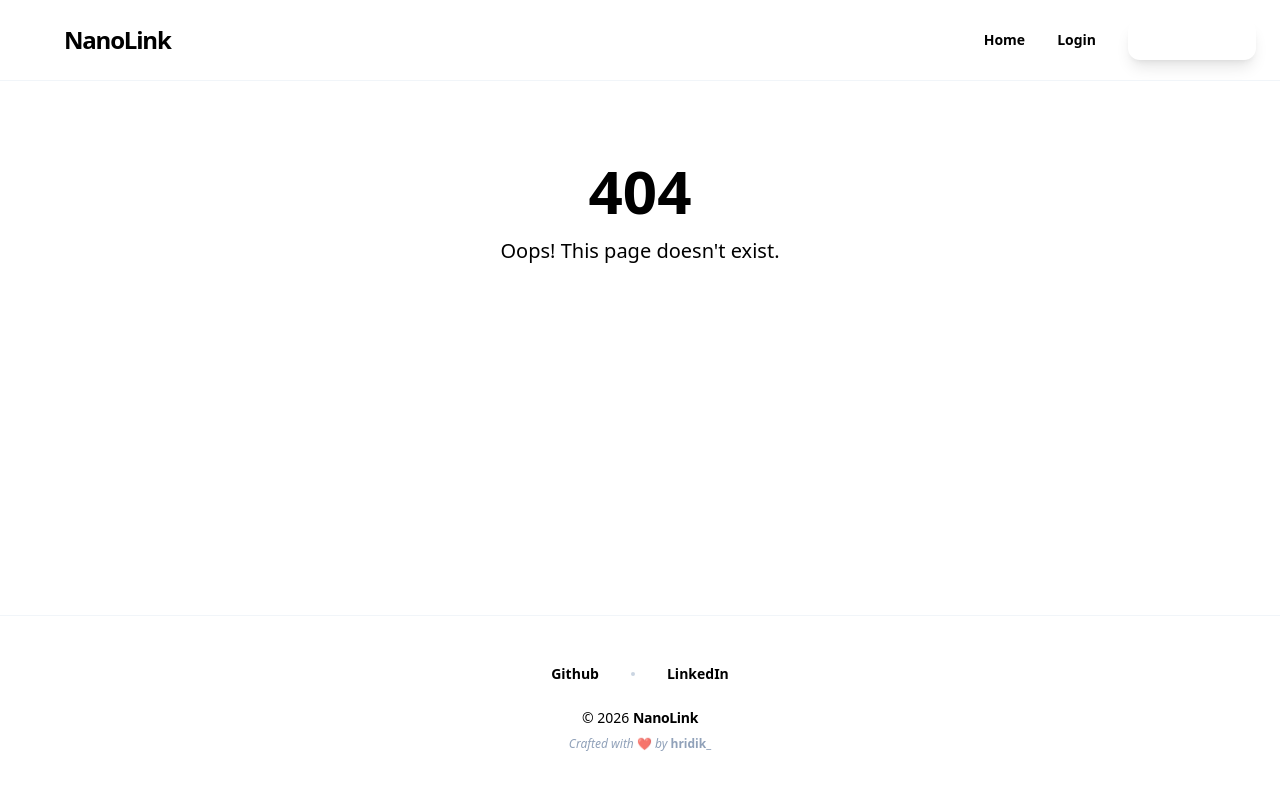
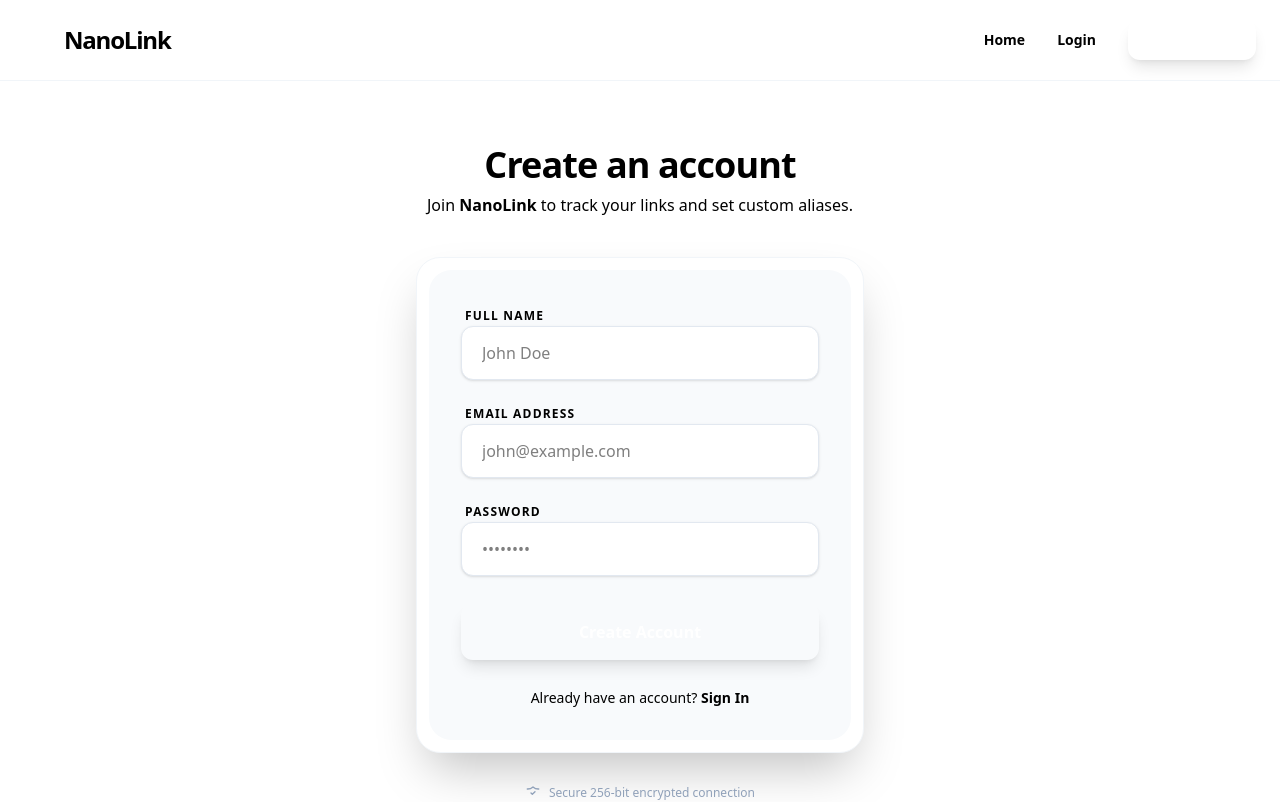
Before and after one commit to hridik-suresh/NanoLink-url_shortener, a React app in the folder frontend/: page /register in a window 1280 px wide. Before the commit this address had no page. Shown: the top 802 px of the page. Built offline with nearby package versions, Linux system fonts and the light colour scheme; the HTML template or start-up script is replaced by a standard one.

Commit message:
Add Register component and routing for user registration.

```diff
--- a/frontend/src/App.jsx
+++ b/frontend/src/App.jsx
@@ -2,12 +2,12 @@ import { BrowserRouter as Router, Routes, Route } from "react-router-dom";
 import Navbar from "./components/Navbar";
 import Footer from "./components/Footer";
 import Home from "./pages/Home";
+import Register from "./pages/Register";
 
 
 function App() {
   return (
     <Router>
-
       <div className="min-h-screen flex flex-col bg-white font-sans selection:bg-primary/20 selection:text-primary">
         {/* Navigation Bar */}
         <Navbar />
@@ -15,6 +15,7 @@ function App() {
         <main className="grow w-full max-w-7xl mx-auto px-6 mb-20">
           <Routes>
             <Route path="/" element={<Home />} />
+            <Route path="/register" element={<Register />} />
 
 
             {/* Fallback for 404 */}
--- /dev/null
+++ b/frontend/src/pages/Register.jsx
@@ -0,0 +1,128 @@
+import React, { useState } from "react";
+import { Link } from "react-router-dom";
+
+const Register = () => {
+  const [formData, setFormData] = useState({
+    name: "",
+    email: "",
+    password: "",
+  });
+
+  const handleSubmit = (e) => {
+    e.preventDefault();
+    console.log("Registering with:", formData);
+    // Logic will be added when I implement Redux Toolkit
+  };
+
+  return (
+    <div className="flex flex-col items-center justify-center pt-8 md:pt-16 animate-in fade-in slide-in-from-bottom-4 duration-700">
+      {/* Header */}
+      <div className="text-center mb-10">
+        <h2 className="text-4xl font-black text-dark tracking-tight mb-2">
+          Create an account
+        </h2>
+        <p className="text-secondary font-medium">
+          Join <span className="text-primary font-bold">NanoLink</span> to track
+          your links and set custom aliases.
+        </p>
+      </div>
+
+      {/* Register Card */}
+      <div className="w-full max-w-md bg-white rounded-3xl shadow-2xl shadow-primary/10 border border-slate-100 p-2 md:p-3">
+        <form
+          onSubmit={handleSubmit}
+          className="bg-slate-50 rounded-[1.4rem] p-8 flex flex-col gap-5"
+        >
+          {/* Name Field */}
+          <div className="space-y-1.5">
+            <label className="text-xs font-bold uppercase tracking-widest text-secondary ml-1">
+              Full Name
+            </label>
+            <input
+              type="text"
+              placeholder="John Doe"
+              className="w-full px-5 py-3.5 rounded-xl bg-white border border-slate-200 focus:outline-none focus:ring-4 focus:ring-primary/10 focus:border-primary transition-all text-dark shadow-sm"
+              value={formData.name}
+              onChange={(e) =>
+                setFormData({ ...formData, name: e.target.value })
+              }
+              required
+            />
+          </div>
+
+          {/* Email Field */}
+          <div className="space-y-1.5">
+            <label className="text-xs font-bold uppercase tracking-widest text-secondary ml-1">
+              Email Address
+            </label>
+            <input
+              type="email"
+              placeholder="john@example.com"
+              className="w-full px-5 py-3.5 rounded-xl bg-white border border-slate-200 focus:outline-none focus:ring-4 focus:ring-primary/10 focus:border-primary transition-all text-dark shadow-sm"
+              value={formData.email}
+              onChange={(e) =>
+                setFormData({ ...formData, email: e.target.value })
+              }
+              required
+            />
+          </div>
+
+          {/* Password Field */}
+          <div className="space-y-1.5">
+            <label className="text-xs font-bold uppercase tracking-widest text-secondary ml-1">
+              Password
+            </label>
+            <input
+              type="password"
+              placeholder="••••••••"
+              className="w-full px-5 py-3.5 rounded-xl bg-white border border-slate-200 focus:outline-none focus:ring-4 focus:ring-primary/10 focus:border-primary transition-all text-dark shadow-sm"
+              value={formData.password}
+              onChange={(e) =>
+                setFormData({ ...formData, password: e.target.value })
+              }
+              required
+            />
+          </div>
+
+          {/* Submit Button */}
+          <button
+            type="submit"
+            className="w-full bg-primary hover:bg-primary-dark text-white font-bold py-4 rounded-xl transition-all shadow-lg shadow-primary/25 active:scale-[0.98] mt-2 cursor-pointer"
+          >
+            Create Account
+          </button>
+
+          <p className="text-center text-sm text-secondary font-medium mt-2">
+            Already have an account?{" "}
+            <Link
+              to="/login"
+              className="text-primary hover:underline font-bold"
+            >
+              Sign In
+            </Link>
+          </p>
+        </form>
+      </div>
+
+      {/* Trust Badge */}
+      <p className="mt-8 text-slate-400 text-xs flex items-center gap-2">
+        <svg
+          className="w-4 h-4"
+          fill="none"
+          stroke="currentColor"
+          viewBox="0 0 24 24"
+        >
+          <path
+            strokeLinecap="round"
+            strokeLinejoin="round"
+            strokeWidth={2}
+            d="M9 12l2 2 4-4m5.618-4.016A11.955 11.955 0 0112 2.944a11.955 11.955 0 01-8.618 3.04kM12 21.75c-2.676 0-5.216-.584-7.499-1.632A12.02 12.02 0 013 12c0-2.342.67-4.52 1.83-6.368a12.053 12.053 0 017.67-5.188 12.053 12.053 0 017.67 5.188A12.053 12.053 0 0121 12c0 2.342-.67 4.52-1.83 6.368a12.02 12.02 0 01-7.499 1.632z"
+          />
+        </svg>
+        Secure 256-bit encrypted connection
+      </p>
+    </div>
+  );
+};
+
+export default Register;
```
